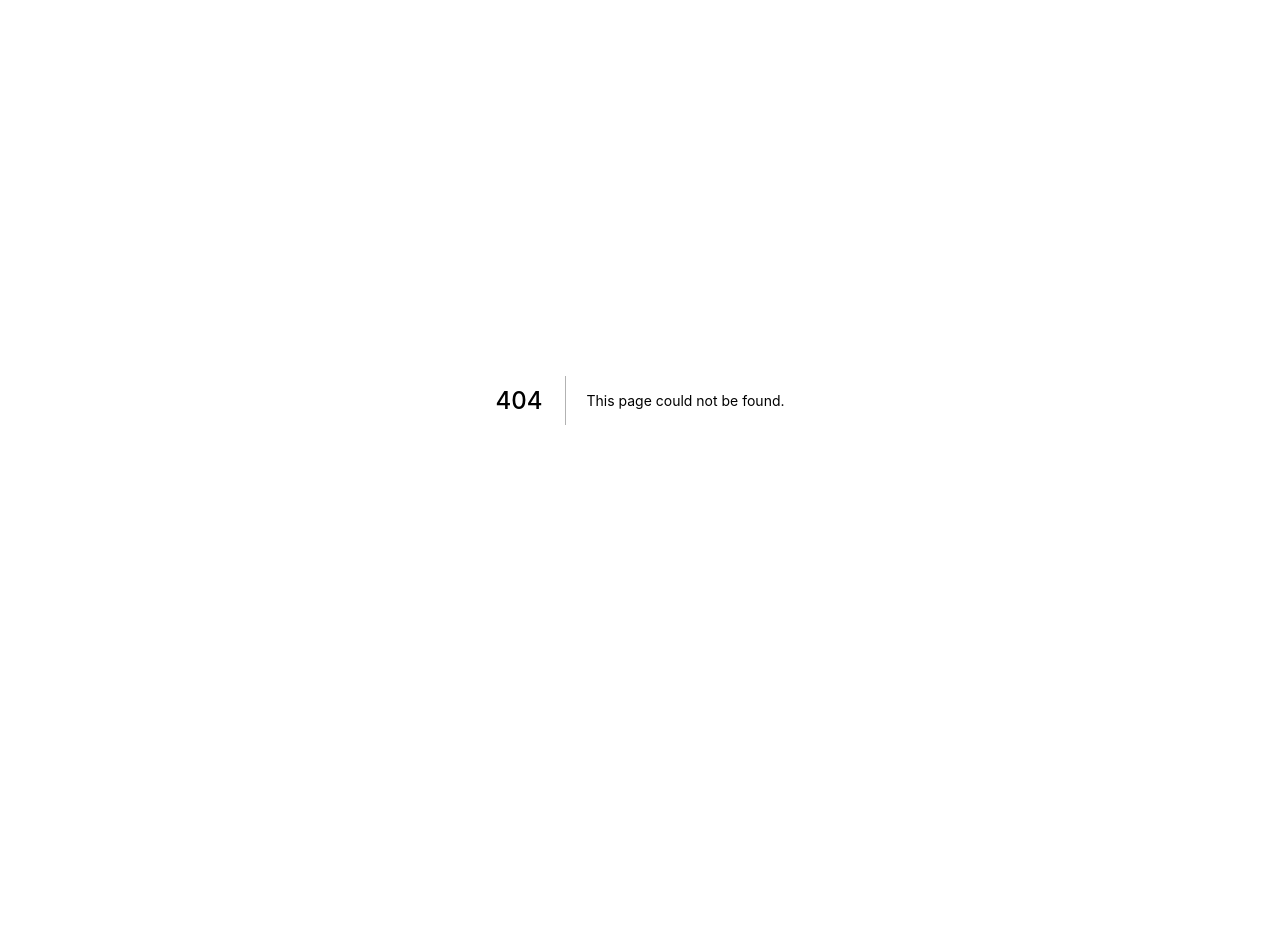
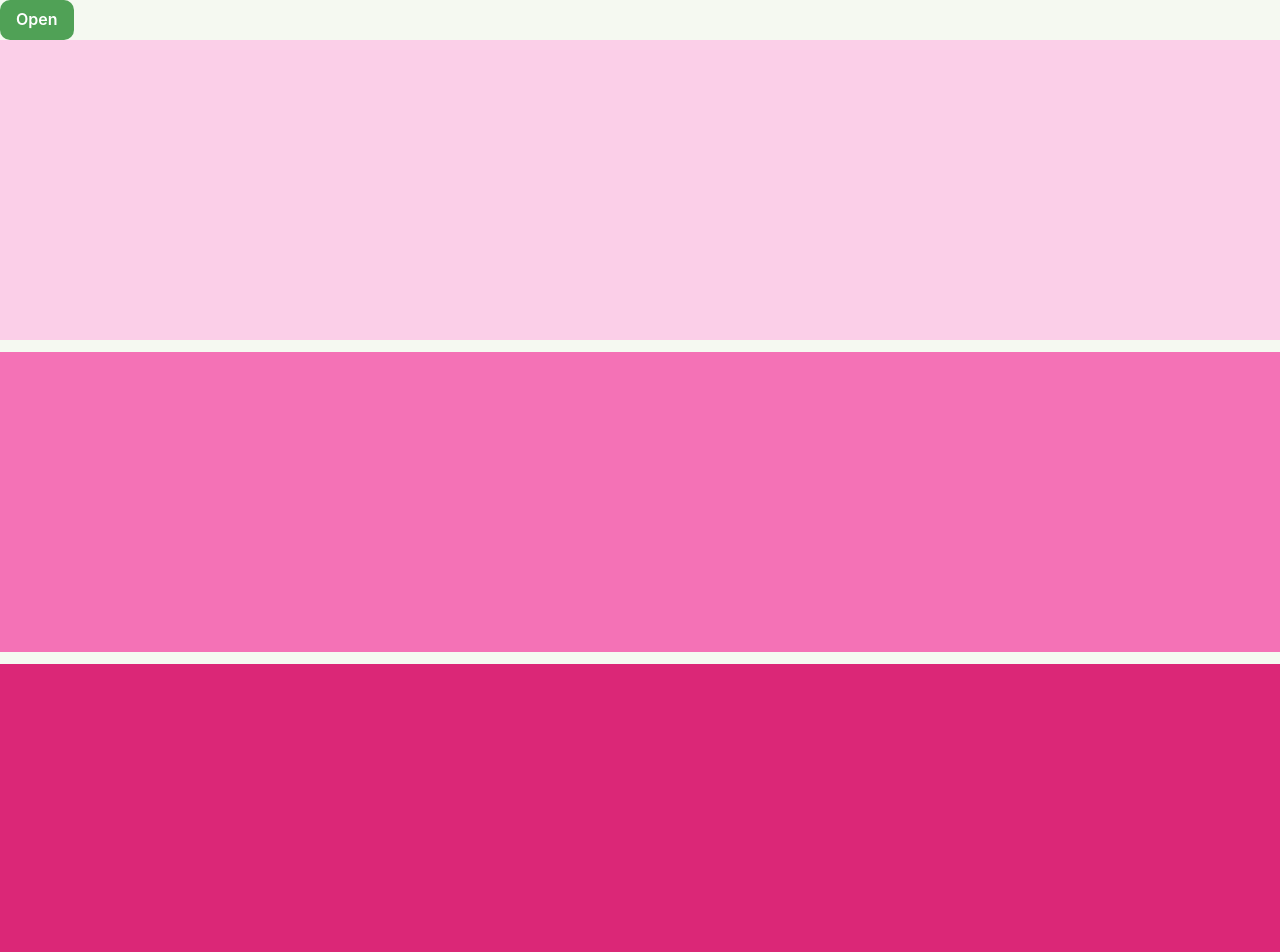
Before and after one commit to DDGG0531/quick-try-next-ts, a Next.js app: page /test-drawer in a window 1280 px wide. Before the commit this address had no page. Shown: the top 952 px of the page. Before the commit the page ends 800 px from the top, so only its background shows below. Built offline with nearby package versions, Linux system fonts and the light colour scheme.

Commit message:
add test-drawer

```diff
--- /dev/null
+++ b/pages/test-drawer.tsx
@@ -0,0 +1,46 @@
+import React from 'react'
+import {
+  DrawerBody,
+  DrawerCloseButton,
+  DrawerContent,
+  DrawerHeader,
+  Drawer,
+  DrawerOverlay,
+  useDisclosure,
+  Button
+} from '@chakra-ui/react'
+
+export default function TestDrawer() {
+  const { isOpen, onOpen, onClose } = useDisclosure()
+
+  return (
+    <>
+      <Button onClick={onOpen}>Open</Button>
+
+      <div className="flex flex-col gap-3">
+        <div className="h-[300px] bg-pink-200"></div>
+        <div className="h-[300px] bg-pink-400"></div>
+        <div className="h-[300px] bg-pink-600"></div>
+        <div className="h-[300px] bg-pink-800"></div>
+      </div>
+
+      <Drawer
+        placement="bottom"
+        onClose={onClose}
+        isOpen={isOpen}
+        blockScrollOnMount={true}
+      >
+        <DrawerOverlay />
+        <DrawerContent
+          className="mx-auto !max-w-md rounded-t-lg"
+          h={'80vh'}
+          maxH={'80vh'}
+        >
+          <DrawerCloseButton />
+          <DrawerHeader className="mt-5"></DrawerHeader>
+          <DrawerBody>Hello 你好嗎</DrawerBody>
+        </DrawerContent>
+      </Drawer>
+    </>
+  )
+}
```
Also changed, not shown: 1 other file (tests, documents, lock files or other folders).
